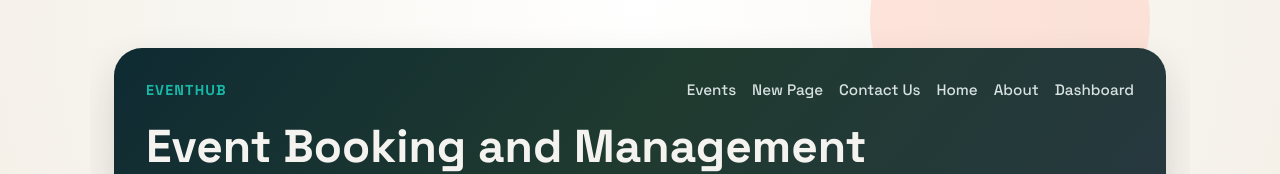
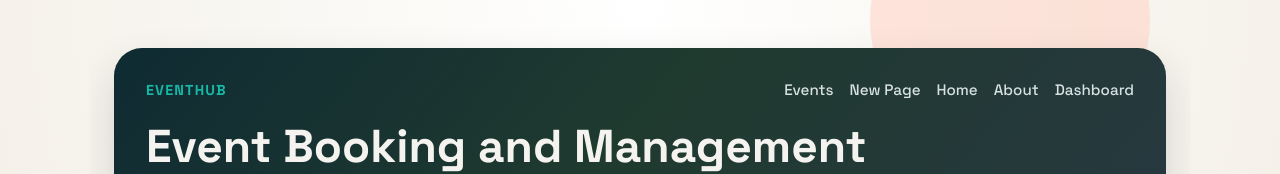
Before and after one commit to soujanya1513/devops_project, a website: page public/index.html in a window 1280 px wide. Shown: the top 174 px of the page. Drawn offline with Linux system fonts and the light colour scheme; no server answers.

Commit message:
Revert "Add 'Contact Us' link to navigation"

```diff
--- a/public/index.html
+++ b/public/index.html
@@ -14,7 +14,6 @@
           <nav class="site-nav">
             <a href="/event.html">Events</a>
             <a href="/newpage.html">New Page</a>
-            <a href="contact.html">Contact Us</a>
             <a href="/index.html">Home</a>
             <a href="/about.html">About</a>
             <a href="/dashboard.html">Dashboard</a>
```
